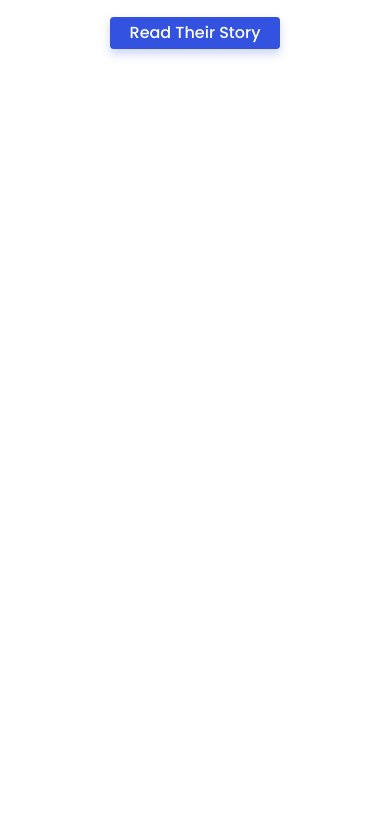
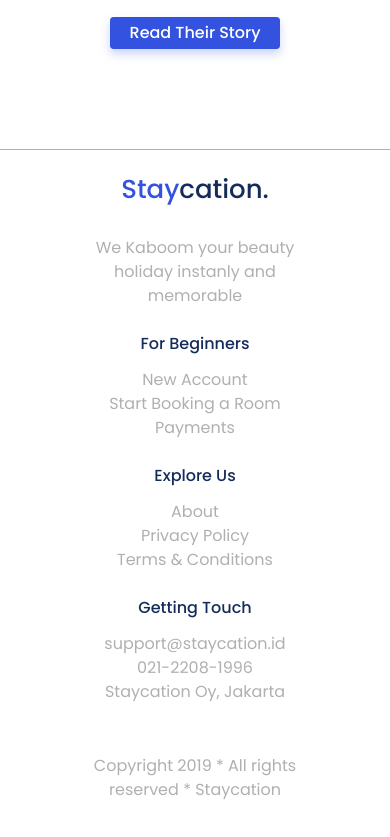
Before and after one commit to farhanyp/MERN-Staycation, a React (Create React App) app: page / in a window 390 px wide. Shown: the part 5978-6815 px from the top of the page. Before the commit the page ends 6027 px from the top, so only its background shows below. Built offline with nearby package versions, Linux system fonts and the light colour scheme.

Commit message:
add responsive footer

```diff
--- a/src/parts/Footer.jsx
+++ b/src/parts/Footer.jsx
@@ -3,7 +3,6 @@ import useMediaQuery from "../hooks/useMediaQuery";
 
 const Footer = () => {
     const isDesktop = useMediaQuery("(min-width: 1444px)");
-
 
     return (
         <>
@@ -48,7 +47,47 @@ const Footer = () => {
                         </div>
                     </div>
                 </section>
-            ) : ""
+            ) : (
+                <section className='mt-[100px]'>
+                    <div className='border-t-[1px] border-gray'>
+                        <div className='container text-gray text-base font-normal pt-5 '>
+                            <div className='flex flex-col items-center justify-center'>
+                                <div>
+                                    <h1 className='text-[26px] font-medium leading-[39px] text-secondary pb-[27px] text-center'>Stay<span className=' text-primary'>cation.</span></h1>
+                                    <p className='text-center'>We Kaboom your beauty holiday instanly and memorable</p>
+                                </div>
+                                <div className='flex flex-col items-center justify-center'>
+                                    <h2 className='text-primary font-medium pt-6 pb-3'>For Beginners</h2>
+                                    <ul>
+                                        <li className='text-center'>New Account</li>
+                                        <li className='text-center'>Start Booking a Room</li>
+                                        <li className='text-center'>Payments</li>
+                                    </ul>
+                                </div>
+                                <div className='flex flex-col items-center justify-center'>
+                                    <h2 className='text-primary font-medium pt-6 pb-3'>Explore Us</h2>
+                                    <ul>
+                                        <li className='text-center'>About</li>
+                                        <li className='text-center'>Privacy Policy</li>
+                                        <li className='text-center'>Terms & Conditions</li>
+                                    </ul>
+                                </div>
+                                <div className='flex flex-col items-center justify-center'>
+                                    <h2 className='text-primary font-medium pt-6 pb-3'>Getting Touch</h2>
+                                    <ul>
+                                        <li className='text-center'>support@staycation.id</li>
+                                        <li className='text-center'>021-2208-1996</li>
+                                        <li className='text-center'>Staycation Oy,  Jakarta</li>
+                                    </ul>
+                                </div>
+                            </div>
+                            <div className='py-[50px] text-center'>
+                                <p>Copyright 2019 * All rights reserved * Staycation</p>
+                            </div>
+                        </div>
+                    </div>
+                </section>
+            )
             }
         </>
     );
```
